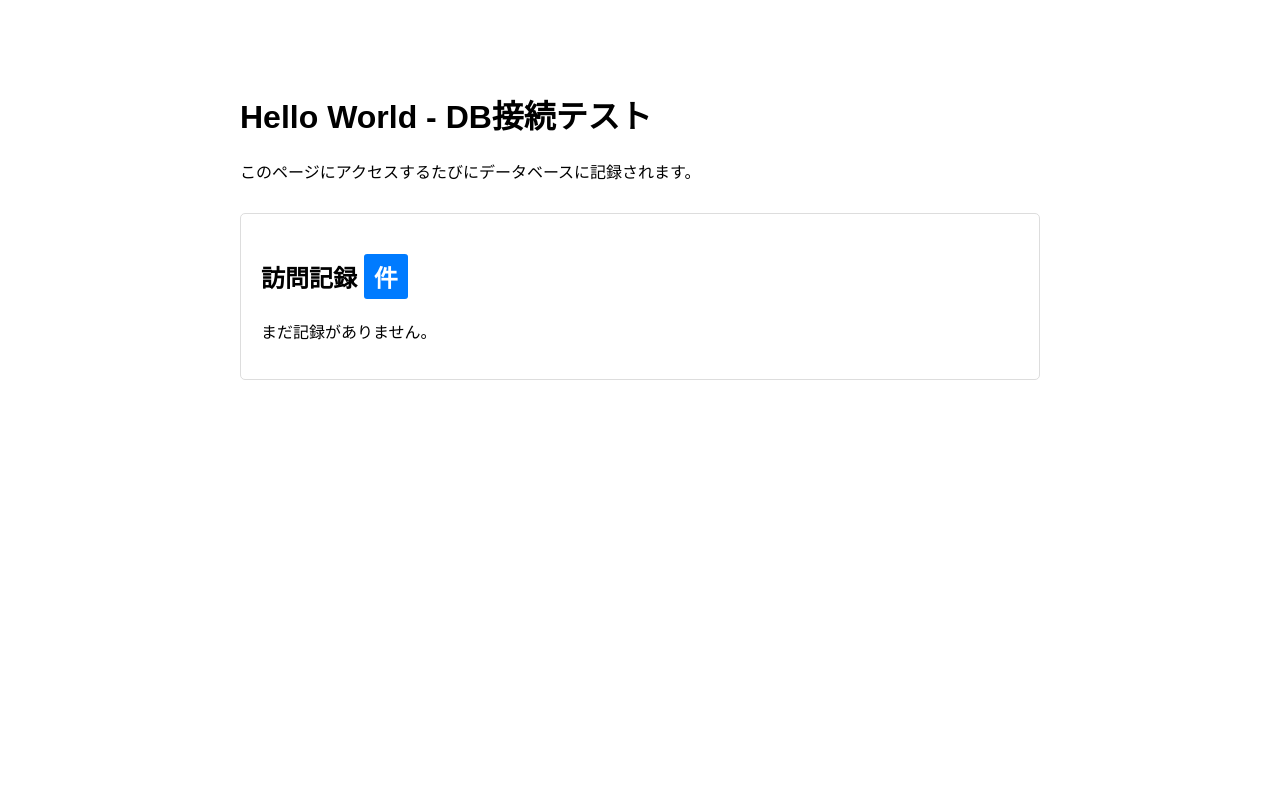
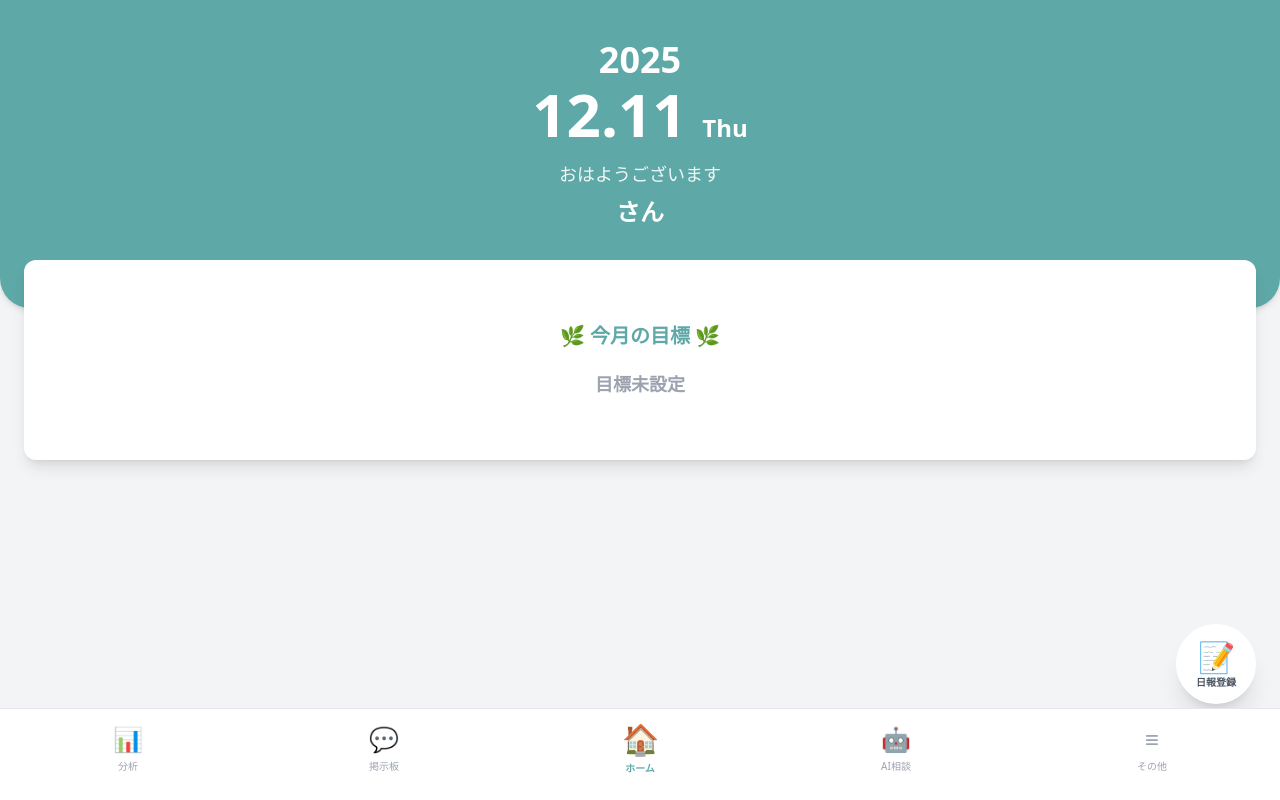
Before and after one commit to StericottoAlpha/C3, a Django app: template common/templates/common/index.html in a window 1280 px wide. Run offline with Django 5.2, Linux system fonts and the light colour scheme; the template is opened without the code that fills it, so the values that code supplies are empty; some libraries are stand-ins or nearby versions.

Commit message:
[add]home-screen

```diff
--- a/common/templates/common/index.html
+++ b/common/templates/common/index.html
@@ -3,53 +3,75 @@
 <head>
     <meta charset="UTF-8">
     <meta name="viewport" content="width=device-width, initial-scale=1.0">
-    <title>C3 ステリコットα</title>
-    <style>
-        body {
-            font-family: Arial, sans-serif;
-            max-width: 800px;
-            margin: 50px auto;
-            padding: 20px;
+    <title>ホーム | C3 ステリコットα</title>
+
+    <script src="https://cdn.tailwindcss.com"></script>
+    <script>
+        tailwind.config = {
+            theme: {
+                extend: { colors: { teal: { 600: '#5fa8a8', 800: '#4d8f8f' } } }
+            }
         }
-        .visit-list {
-            margin-top: 30px;
-            border: 1px solid #ddd;
-            border-radius: 5px;
-            padding: 20px;
-        }
-        .visit-item {
-            padding: 10px;
-            border-bottom: 1px solid #eee;
-        }
-        .visit-item:last-child {
-            border-bottom: none;
-        }
-        .count {
-            background: #007bff;
-            color: white;
-            padding: 5px 10px;
-            border-radius: 3px;
-            display: inline-block;
-        }
-    </style>
+    </script>
 </head>
-<body>
-    <h1>Hello World - DB接続テスト</h1>
-    <p>このページにアクセスするたびにデータベースに記録されます。</p>
+<body class="bg-gray-100 min-h-screen pb-20 font-sans text-gray-800">
 
-    <div class="visit-list">
-        <h2>訪問記録 <span class="count">{{ visits.count }}件</span></h2>
-        {% if visits %}
-            {% for visit in visits %}
-            <div class="visit-item">
-                <strong>{{ forloop.counter }}.</strong>
-                {{ visit.message }} -
-                <em>{{ visit.visited_at|date:"Y-m-d H:i:s" }}</em>
-            </div>
-            {% endfor %}
-        {% else %}
-            <p>まだ記録がありません。</p>
-        {% endif %}
+    <div class="bg-teal-600 pt-10 pb-20 px-6 rounded-b-[30px] shadow-md text-white text-center relative">
+        <p class="text-4xl font-bold mb-1">{% now "Y" %}</p>
+        <h1 class="text-6xl font-bold mb-4">
+            {% now "m.d" %} <span class="text-2xl">{% now "D" %}</span>
+        </h1>
+        <p class="text-lg opacity-90">おはようございます</p>
+
+        <p class="text-2xl font-bold mt-2">
+            {% if user.last_name and user.first_name %}
+                {{ user.last_name }} {{ user.first_name }} さん
+            {% else %}
+                {{ user.username }} さん
+            {% endif %}
+        </p>
     </div>
+
+    <div class="px-6 -mt-12 relative z-10">
+        <div class="bg-white rounded-xl shadow-lg p-8 text-center min-h-[200px] flex flex-col justify-center items-center">
+            <h2 class="text-teal-600 font-bold text-xl mb-4">🌿 今月の目標 🌿</h2>
+
+            <p class="text-gray-500 text-2xl font-bold">
+                {% if user.store and user.store.goal %}
+                    {{ user.store.goal }}
+                {% else %}
+                    <span class="text-gray-400 text-lg">目標未設定</span>
+                {% endif %}
+            </p>
+
+            {% if user.store %}
+                <p class="text-sm text-gray-400 mt-2">{{ user.store.store_name }}</p>
+            {% endif %}
+        </div>
+    </div>
+
+    <a href="#" class="fixed bottom-24 right-6 bg-white rounded-full p-2 shadow-xl z-20 flex flex-col items-center justify-center w-20 h-20 border-4 border-white">
+        <span class="text-3xl text-gray-700">📝</span>
+        <span class="text-[10px] font-bold text-gray-600">日報登録</span>
+    </a>
+
+    <nav class="fixed bottom-0 left-0 right-0 bg-white border-t border-gray-200 flex justify-around items-center py-3 pb-6 z-30 text-gray-400">
+        <a href="#" class="flex flex-col items-center gap-1 w-1/5">
+            <span class="text-2xl">📊</span><span class="text-[10px]">分析</span>
+        </a>
+        <a href="#" class="flex flex-col items-center gap-1 w-1/5">
+            <span class="text-2xl">💬</span><span class="text-[10px]">掲示板</span>
+        </a>
+        <a href="#" class="flex flex-col items-center gap-1 w-1/5 text-teal-600">
+            <span class="text-3xl">🏠</span><span class="text-[10px] font-bold">ホーム</span>
+        </a>
+        <a href="#" class="flex flex-col items-center gap-1 w-1/5">
+            <span class="text-2xl">🤖</span><span class="text-[10px]">AI相談</span>
+        </a>
+        <a href="#" class="flex flex-col items-center gap-1 w-1/5">
+            <span class="text-2xl">≡</span><span class="text-[10px]">その他</span>
+        </a>
+    </nav>
+
 </body>
 </html>
```
Also changed, not shown: common/views.py (+5 -11 lines).
